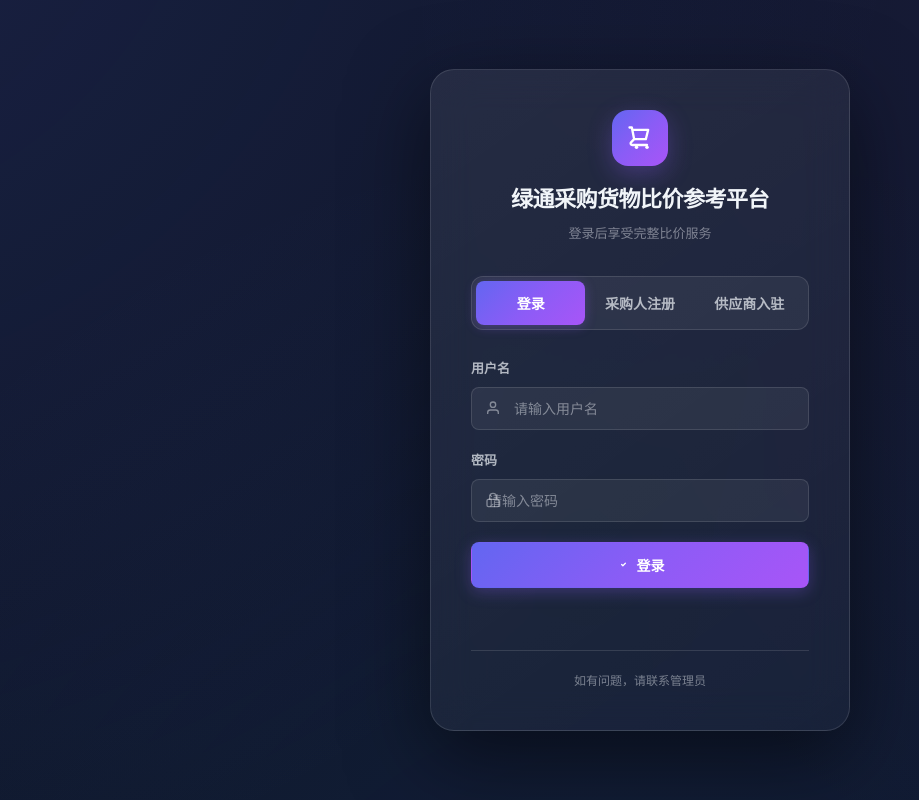
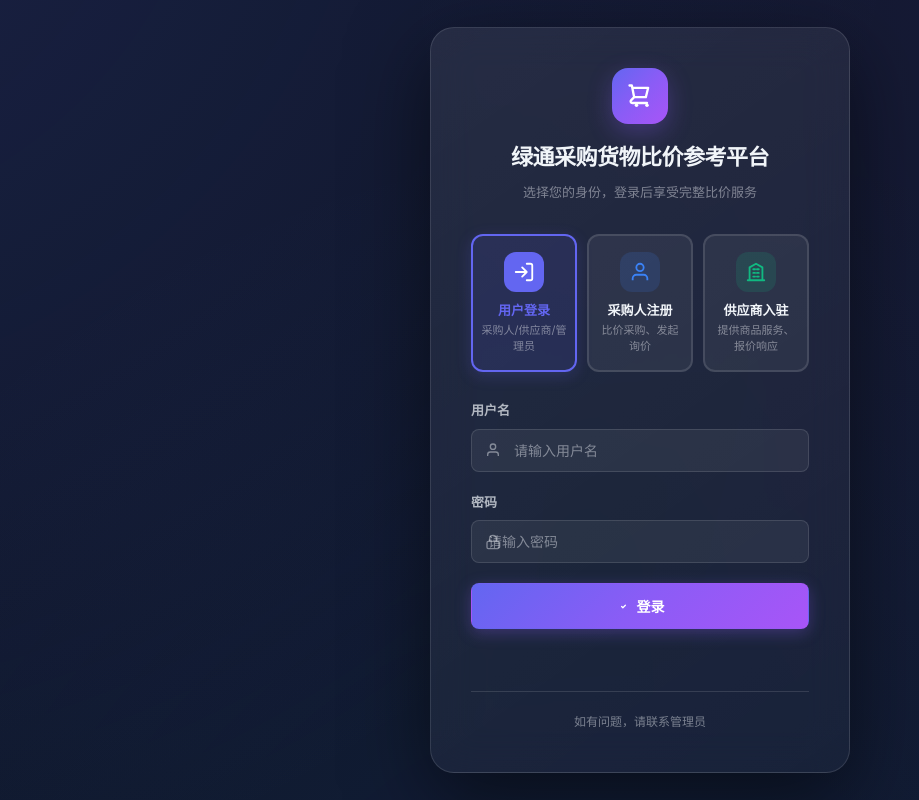
Before and after one commit to lizhangcoco/info-resource-db, a Flask app: page /login in a window 1280 px wide. Shown: the whole page, without its empty margins (0-919 px from the left). Run offline with Flask 3, Linux system fonts and the light colour scheme.

Commit message:
feat: 重新设计登录页，角色卡片选择更直观，登录后按角色自动跳转

```diff
--- a/price-compare/web/static/css/style.css
+++ b/price-compare/web/static/css/style.css
@@ -1934,37 +1934,134 @@ textarea:focus {
     margin-top: 6px;
 }
 
-.login-tabs {
-    display: flex;
+/* Role Selector */
+.role-selector {
+    display: grid;
+    grid-template-columns: repeat(3, 1fr);
+    gap: 10px;
+    margin-bottom: 28px;
+}
+
+.role-card {
+    display: flex;
+    flex-direction: column;
+    align-items: center;
+    gap: 8px;
+    padding: 16px 8px;
     background: var(--bg-input);
+    border: 2px solid var(--border-color);
     border-radius: var(--radius-md);
-    padding: 4px;
-    margin-bottom: 28px;
-    border: 1px solid var(--border-color);
-}
-
-.login-tab {
-    flex: 1;
-    padding: 12px;
-    background: transparent;
-    border: none;
-    color: var(--text-secondary);
-    font-size: 14px;
+    cursor: pointer;
+    transition: all 0.25s ease;
+    text-align: center;
+}
+
+.role-card:hover {
+    border-color: var(--accent-primary);
+    background: rgba(99, 102, 241, 0.05);
+    transform: translateY(-2px);
+}
+
+.role-card.active {
+    border-color: var(--accent-primary);
+    background: rgba(99, 102, 241, 0.12);
+    box-shadow: 0 4px 16px rgba(99, 102, 241, 0.2);
+}
+
+.role-icon {
+    width: 40px;
+    height: 40px;
+    border-radius: 12px;
+    display: flex;
+    align-items: center;
+    justify-content: center;
+}
+
+.role-icon svg {
+    width: 22px;
+    height: 22px;
+}
+
+.role-icon.login-icon {
+    background: rgba(99, 102, 241, 0.15);
+    color: var(--accent-primary);
+}
+
+.role-icon.buyer-icon {
+    background: rgba(59, 130, 246, 0.15);
+    color: var(--accent-blue);
+}
+
+.role-icon.supplier-icon {
+    background: rgba(16, 185, 129, 0.15);
+    color: var(--accent-green);
+}
+
+.role-card.active .role-icon.login-icon {
+    background: var(--accent-primary);
+    color: white;
+}
+
+.role-card.active .role-icon.buyer-icon {
+    background: var(--accent-blue);
+    color: white;
+}
+
+.role-card.active .role-icon.supplier-icon {
+    background: var(--accent-green);
+    color: white;
+}
+
+.role-info {
+    display: flex;
+    flex-direction: column;
+    gap: 2px;
+}
+
+.role-name {
+    font-size: 13px;
+    font-weight: 700;
+    color: var(--text-primary);
+}
+
+.role-card.active .role-name {
+    color: var(--accent-primary);
+}
+
+.role-desc {
+    font-size: 11px;
+    color: var(--text-tertiary);
+    line-height: 1.4;
+}
+
+/* Register Banner */
+.register-banner {
+    display: flex;
+    align-items: center;
+    gap: 10px;
+    padding: 12px 16px;
+    border-radius: var(--radius-md);
+    font-size: 13px;
     font-weight: 600;
-    cursor: pointer;
-    border-radius: 8px;
-    transition: all 0.25s ease;
-    font-family: inherit;
-}
-
-.login-tab:hover {
-    color: var(--text-primary);
-}
-
-.login-tab.active {
-    background: var(--gradient-primary);
-    color: white;
-    box-shadow: 0 2px 12px rgba(139, 92, 246, 0.3);
+    margin-bottom: 4px;
+}
+
+.register-banner svg {
+    width: 20px;
+    height: 20px;
+    flex-shrink: 0;
+}
+
+.register-banner.buyer-banner {
+    background: rgba(59, 130, 246, 0.1);
+    border: 1px solid rgba(59, 130, 246, 0.3);
+    color: var(--accent-blue);
+}
+
+.register-banner.supplier-banner {
+    background: rgba(16, 185, 129, 0.1);
+    border: 1px solid rgba(16, 185, 129, 0.3);
+    color: var(--accent-green);
 }
 
 .login-form {
--- a/price-compare/web/templates/login.html
+++ b/price-compare/web/templates/login.html
@@ -19,16 +19,49 @@
                 </div>
                 <div class="login-title">
                     <h1>绿通采购货物比价参考平台</h1>
-                    <p>登录后享受完整比价服务</p>
+                    <p>选择您的身份，登录后享受完整比价服务</p>
                 </div>
             </div>
 
-            <div class="login-tabs">
-                <button class="login-tab active" id="loginTab" onclick="switchTab('login')">登录</button>
-                <button class="login-tab" id="registerTab" onclick="switchTab('register')">采购人注册</button>
-                <button class="login-tab" id="supplierTab" onclick="switchTab('supplier')">供应商入驻</button>
+            <!-- 角色选择区 -->
+            <div class="role-selector" id="roleSelector">
+                <div class="role-card active" onclick="selectRole('login', this)">
+                    <div class="role-icon login-icon">
+                        <svg viewBox="0 0 24 24" fill="none" xmlns="http://www.w3.org/2000/svg">
+                            <path d="M15 3h4a2 2 0 012 2v14a2 2 0 01-2 2h-4M10 17l5-5-5-5M15 12H3" stroke="currentColor" stroke-width="2" stroke-linecap="round" stroke-linejoin="round"/>
+                        </svg>
+                    </div>
+                    <div class="role-info">
+                        <span class="role-name">用户登录</span>
+                        <span class="role-desc">采购人/供应商/管理员</span>
+                    </div>
+                </div>
+                <div class="role-card" onclick="selectRole('register', this)">
+                    <div class="role-icon buyer-icon">
+                        <svg viewBox="0 0 24 24" fill="none" xmlns="http://www.w3.org/2000/svg">
+                            <path d="M20 21v-2a4 4 0 00-4-4H8a4 4 0 00-4 4v2" stroke="currentColor" stroke-width="2"/>
+                            <circle cx="12" cy="7" r="4" stroke="currentColor" stroke-width="2"/>
+                        </svg>
+                    </div>
+                    <div class="role-info">
+                        <span class="role-name">采购人注册</span>
+                        <span class="role-desc">比价采购、发起询价</span>
+                    </div>
+                </div>
+                <div class="role-card" onclick="selectRole('supplier', this)">
+                    <div class="role-icon supplier-icon">
+                        <svg viewBox="0 0 24 24" fill="none" xmlns="http://www.w3.org/2000/svg">
+                            <path d="M3 21h18M5 21V7l7-4 7 4v14M9 9h2M9 13h2M9 17h2M13 9h2M13 13h2M13 17h2" stroke="currentColor" stroke-width="2" stroke-linecap="round" stroke-linejoin="round"/>
+                        </svg>
+                    </div>
+                    <div class="role-info">
+                        <span class="role-name">供应商入驻</span>
+                        <span class="role-desc">提供商品服务、报价响应</span>
+                    </div>
+                </div>
             </div>
 
+            <!-- 登录表单 -->
             <form class="login-form" id="loginForm" onsubmit="handleLogin(event)">
                 <div class="form-group">
                     <label class="form-label">用户名</label>
@@ -59,7 +92,15 @@
                 <div class="form-error" id="loginError"></div>
             </form>
 
+            <!-- 采购人注册表单 -->
             <form class="login-form" id="registerForm" onsubmit="handleRegister(event)" style="display: none;">
+                <div class="register-banner buyer-banner">
+                    <svg viewBox="0 0 24 24" fill="none" xmlns="http://www.w3.org/2000/svg">
+                        <path d="M20 21v-2a4 4 0 00-4-4H8a4 4 0 00-4 4v2" stroke="currentColor" stroke-width="2"/>
+                        <circle cx="12" cy="7" r="4" stroke="currentColor" stroke-width="2"/>
+                    </svg>
+                    <span>采购人注册 — 比价采购、发起询价</span>
+                </div>
                 <div class="form-group">
                     <label class="form-label">用户名</label>
                     <div class="input-icon-wrap">
@@ -105,12 +146,19 @@
                     <svg viewBox="0 0 24 24" fill="none" xmlns="http://www.w3.org/2000/svg">
                         <path d="M12 5v14M5 12h14" stroke="white" stroke-width="2" stroke-linecap="round"/>
                     </svg>
-                    注册
+                    注册采购人账号
                 </button>
                 <div class="form-error" id="registerError"></div>
             </form>
 
+            <!-- 供应商入驻表单 -->
             <form class="login-form" id="supplierForm" onsubmit="handleSupplierRegister(event)" style="display: none;">
+                <div class="register-banner supplier-banner">
+                    <svg viewBox="0 0 24 24" fill="none" xmlns="http://www.w3.org/2000/svg">
+                        <path d="M3 21h18M5 21V7l7-4 7 4v14M9 9h2M9 13h2M9 17h2M13 9h2M13 13h2M13 17h2" stroke="currentColor" stroke-width="2" stroke-linecap="round" stroke-linejoin="round"/>
+                    </svg>
+                    <span>供应商入驻 — 提供商品服务、报价响应</span>
+                </div>
                 <div class="form-group">
                     <label class="form-label">登录用户名</label>
                     <div class="input-icon-wrap">
@@ -183,10 +231,9 @@
     <script>
         window.API_BASE = '/bijia';
 
-        function switchTab(tab) {
-            document.getElementById('loginTab').classList.toggle('active', tab === 'login');
-            document.getElementById('registerTab').classList.toggle('active', tab === 'register');
-            document.getElementById('supplierTab').classList.toggle('active', tab === 'supplier');
+        function selectRole(tab, el) {
+            document.querySelectorAll('.role-card').forEach(c => c.classList.remove('active'));
+            el.classList.add('active');
             document.getElementById('loginForm').style.display = tab === 'login' ? 'block' : 'none';
             document.getElementById('registerForm').style.display = tab === 'register' ? 'block' : 'none';
             document.getElementById('supplierForm').style.display = tab === 'supplier' ? 'block' : 'none';
@@ -211,7 +258,14 @@
                 if (data.success) {
                     localStorage.setItem('token', data.token);
                     localStorage.setItem('user', JSON.stringify(data.user));
-                    window.location.href = API_BASE + '/';
+                    const role = data.user.role;
+                    if (role === 'admin') {
+                        window.location.href = API_BASE + '/admin';
+                    } else if (role === 'supplier') {
+                        window.location.href = API_BASE + '/supplier';
+                    } else {
+                        window.location.href = API_BASE + '/';
+                    }
                 } else {
                     document.getElementById('loginError').innerHTML = data.error || '登录失败';
                 }
@@ -287,7 +341,7 @@
 
                 if (data.success) {
                     alert('入驻申请提交成功！请等待管理员审核，审核通过后即可登录。');
-                    switchTab('login');
+                    selectRole('login', document.querySelector('.role-card'));
                 } else {
                     document.getElementById('supplierError').innerHTML = data.error || '提交失败';
                 }
```
